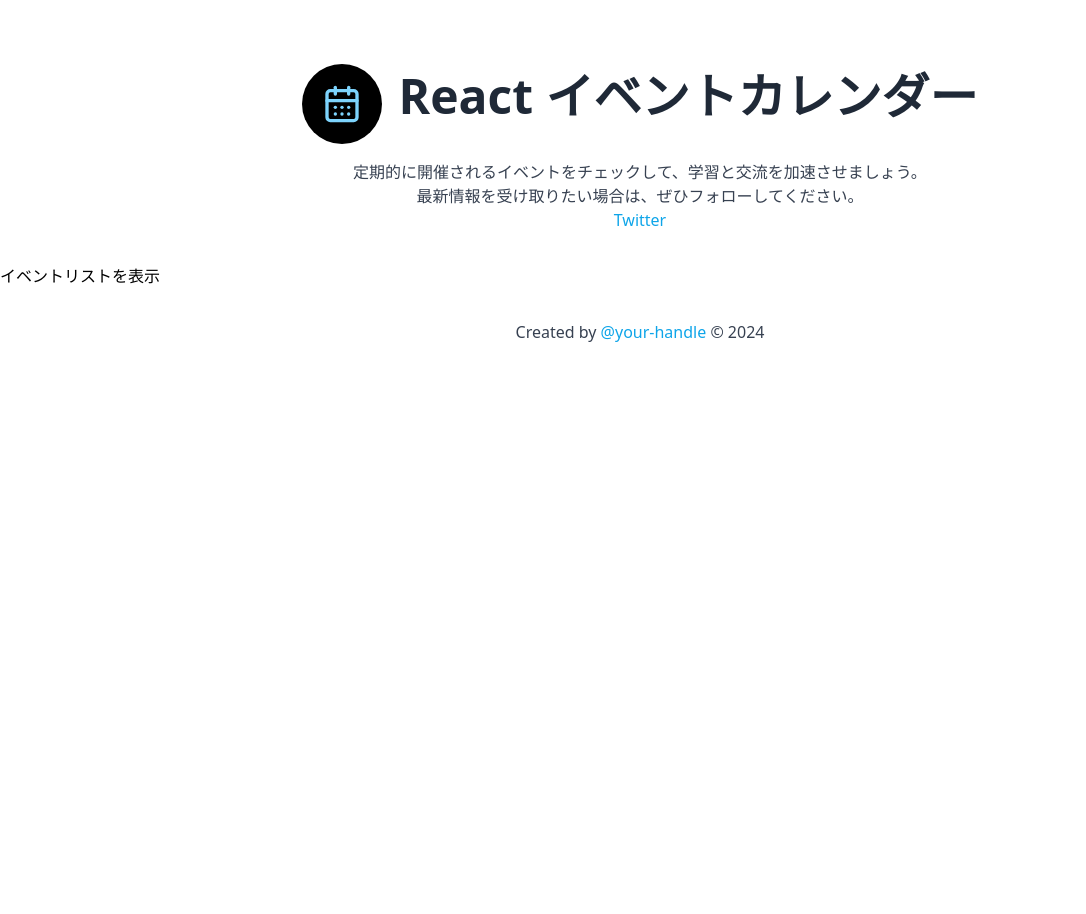
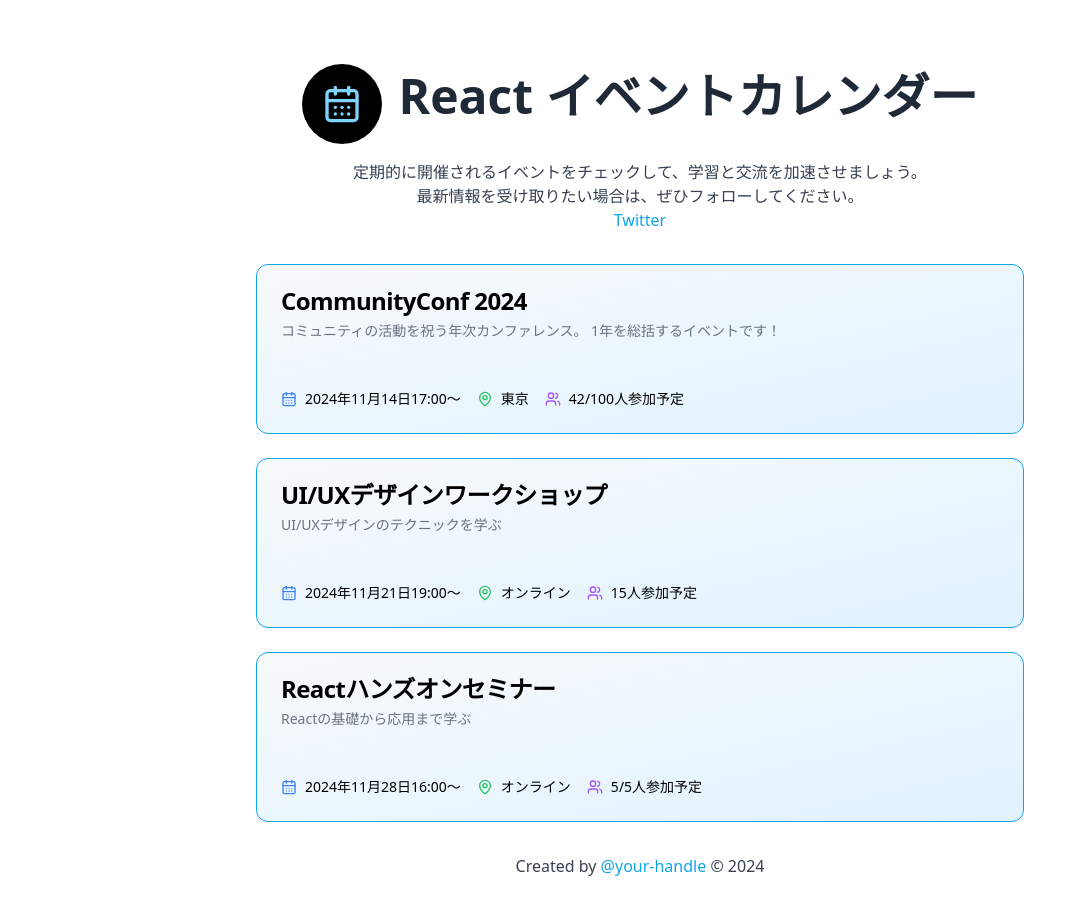
Before and after one commit to b13o/event-listing-app, a React (Vite) app: page /events in a window 1280 px wide. Shown: the top 914 px of the page, without its empty margins (0-1086 px from the left). Before the commit the page ends 800 px from the top, so only its background shows below. Built offline with nearby package versions, Linux system fonts and the light colour scheme.

Commit message:
イベント一覧ページの作成 - ダミーデータの追加

```diff
--- a/src/App.tsx
+++ b/src/App.tsx
@@ -1,5 +1,6 @@
 import { BrowserRouter, Routes, Route, Navigate } from "react-router-dom";
 import Layout from "./components/Layout";
+import EventList from "./pages/EventList";
 
 export default function App() {
   return (
@@ -8,7 +9,7 @@ export default function App() {
         <Route index element={<Navigate to="/events" />} />
         {/* ネストしたルート */}
         <Route path="events" element={<Layout />}>
-          <Route index element={<p>イベントリストを表示</p>} />
+          <Route index element={<EventList />} />
           {/* 動的な値に応じたURL */}
           <Route path=":id" element={<p>イベント詳細を表示</p>} />
           <Route path=":id/apply" element={<p>イベントに申し込む</p>} />
--- /dev/null
+++ b/src/constants/index.ts
@@ -0,0 +1,40 @@
+export interface Event {
+  id: string;
+  title: string;
+  date: string;
+  location: string;
+  description: string;
+  imageUrl?: string;
+  attendees: number;
+  capacity?: number;
+}
+
+export const EVENTS: Event[] = [
+  {
+    id: "1",
+    title: "CommunityConf 2024",
+    date: "2024年11月14日17:00",
+    location: "東京",
+    description:
+      "コミュニティの活動を祝う年次カンファレンス。\n1年を総括するイベントです！",
+    attendees: 42,
+    capacity: 100,
+  },
+  {
+    id: "2",
+    title: "UI/UXデザインワークショップ",
+    date: "2024年11月21日19:00",
+    location: "オンライン",
+    description: "UI/UXデザインのテクニックを学ぶ",
+    attendees: 15,
+  },
+  {
+    id: "3",
+    title: "Reactハンズオンセミナー",
+    date: "2024年11月28日16:00",
+    location: "オンライン",
+    description: "Reactの基礎から応用まで学ぶ",
+    attendees: 5,
+    capacity: 5,
+  },
+];
--- /dev/null
+++ b/src/pages/EventList.tsx
@@ -0,0 +1,46 @@
+import { Link } from "react-router-dom";
+import { CalendarDays, MapPin, Users } from "lucide-react";
+import { Event, EVENTS as events } from "../constants";
+import Card from "../components/Card";
+
+const EventList = () => {
+  return (
+    <section className="space-y-6 max-w-3xl mx-auto">
+      {events.map((event: Event) => (
+        <Card key={event.id} hoverShadow>
+          <Link to={`/events/${event.id}`} className="space-y-12">
+            <div className="flex flex-col space-y-2">
+              <div className="font-bold text-2xl leading-none tracking-tight">
+                {event.title}
+              </div>
+              <div className="text-sm text-gray-500 dark:text-gray-400">
+                {event.description}
+              </div>
+            </div>
+
+            <div className="flex flex-wrap gap-4 text-sm">
+              <div className="flex items-center">
+                <CalendarDays className="w-4 h-4 mr-2 text-blue-500" />
+                <span>{event.date}〜</span>
+              </div>
+              <div className="flex items-center">
+                <MapPin className="w-4 h-4 mr-2 text-green-500" />
+                <span>{event.location}</span>
+              </div>
+              <div className="flex items-center">
+                <Users className="w-4 h-4 mr-2 text-purple-500" />
+                <span>
+                  {event.attendees}
+                  {event.capacity && `/${event.capacity}`}
+                  人参加予定
+                </span>
+              </div>
+            </div>
+          </Link>
+        </Card>
+      ))}
+    </section>
+  );
+};
+
+export default EventList;
```
Also changed, not shown: src/assets/react-event.jpg (added).
